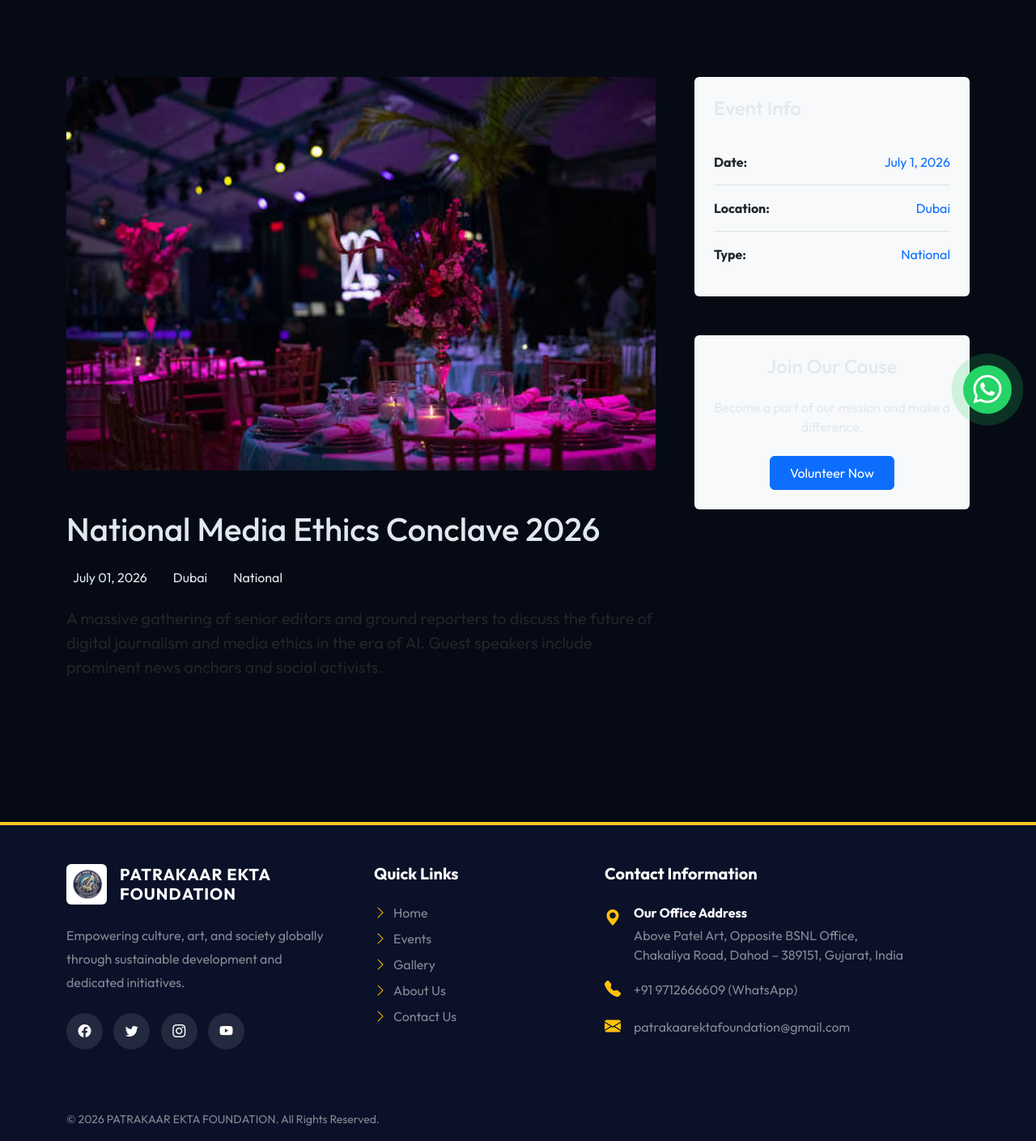
After one commit to skpanchalKarbh/python-site, a Django app: page /events/3/ in a window 1280 px wide. The commit adds this page. Shown: the part 259-1668 px from the top of the page at 81% size. Run offline with Django 5.2, Linux system fonts and the light colour scheme; data comes from the database, SQL or seed files in the repository; both versions use the stored data as it was after the commit; data that the repository does not hold is empty.

Commit message:
feat: add event details page with multiple image gallery support

```diff
--- a/main/models.py
+++ b/main/models.py
@@ -133,3 +133,10 @@ class Certificate(models.Model):
 
     def __str__(self):
         return self.title if self.title else f"Certificate {self.id}"
+
+class EventImage(models.Model):
+    event = models.ForeignKey(Event, related_name='images', on_delete=models.CASCADE)
+    image = models.ImageField(upload_to='events/multiple/')
+
+    def __str__(self):
+        return f"Image for {self.event.title}"
--- /dev/null
+++ b/main/templates/main/event_detail.html
@@ -0,0 +1,103 @@
+{% extends 'main/base.html' %}
+{% load static %}
+
+{% block title %}{{ event.title }} - Patrakaar Ekta Foundation{% endblock %}
+
+{% block content %}
+<!-- Page Header Start -->
+<div class="container-fluid page-header mb-5 wow fadeIn" data-wow-delay="0.1s" style="background: linear-gradient(rgba(0, 0, 0, 0.7), rgba(0, 0, 0, 0.7)), url('{% static 'main/premium_hero_bg.png' %}') center center no-repeat; background-size: cover;">
+    <div class="container text-center">
+        <h1 class="display-4 text-white animated slideInDown mb-4">Event Details</h1>
+        <nav aria-label="breadcrumb animated slideInDown">
+            <ol class="breadcrumb justify-content-center mb-0">
+                <li class="breadcrumb-item"><a class="text-white" href="{% url 'main:home' %}">Home</a></li>
+                <li class="breadcrumb-item"><a class="text-white" href="{% url 'main:events' %}">Events</a></li>
+                <li class="breadcrumb-item text-primary active" aria-current="page">{{ event.title }}</li>
+            </ol>
+        </nav>
+    </div>
+</div>
+<!-- Page Header End -->
+
+<!-- Event Details Start -->
+<div class="container-xxl py-5">
+    <div class="container">
+        <div class="row g-5">
+            <!-- Main Content -->
+            <div class="col-lg-8 wow fadeInUp" data-wow-delay="0.1s">
+                <div class="mb-5">
+                    <img class="img-fluid w-100 rounded mb-5" src="{{ event.image.url }}" alt="{{ event.title }}">
+                    <h1 class="mb-4">{{ event.title }}</h1>
+
+                    <div class="d-flex mb-4">
+                        {% if event.date %}
+                        <div class="d-flex align-items-center me-4">
+                            <i class="far fa-calendar-alt text-primary me-2"></i>
+                            <span>{{ event.date|date:"F d, Y" }}</span>
+                        </div>
+                        {% endif %}
+                        {% if event.place %}
+                        <div class="d-flex align-items-center me-4">
+                            <i class="fas fa-map-marker-alt text-primary me-2"></i>
+                            <span>{{ event.place }}</span>
+                        </div>
+                        {% endif %}
+                        <div class="d-flex align-items-center">
+                            <i class="fas fa-tag text-primary me-2"></i>
+                            <span>{{ event.get_event_type_display }}</span>
+                        </div>
+                    </div>
+
+                    <div class="fs-5 text-body mb-5">
+                        <p>{{ event.description|linebreaks }}</p>
+                    </div>
+                </div>
+
+                <!-- Multiple Images Gallery -->
+                {% if event.images.all %}
+                <div class="mb-5">
+                    <h3 class="mb-4">Event Gallery</h3>
+                    <div class="row g-3">
+                        {% for img in event.images.all %}
+                        <div class="col-md-4 col-sm-6 wow fadeInUp" data-wow-delay="0.{{ forloop.counter }}s">
+                            <div class="gallery-item rounded overflow-hidden" style="height: 200px;">
+                                <img class="img-fluid w-100 h-100" src="{{ img.image.url }}" alt="Event Image" style="object-fit: cover;">
+                            </div>
+                        </div>
+                        {% endfor %}
+                    </div>
+                </div>
+                {% endif %}
+            </div>
+
+            <!-- Sidebar -->
+            <div class="col-lg-4 wow fadeInUp" data-wow-delay="0.5s">
+                <div class="bg-light rounded p-4 mb-5">
+                    <h4 class="mb-4">Event Info</h4>
+                    <ul class="list-unstyled mb-0">
+                        <li class="d-flex justify-content-between border-bottom py-3">
+                            <span class="text-body"><strong>Date:</strong></span>
+                            <span class="text-primary">{{ event.date|default:"TBA" }}</span>
+                        </li>
+                        <li class="d-flex justify-content-between border-bottom py-3">
+                            <span class="text-body"><strong>Location:</strong></span>
+                            <span class="text-primary">{{ event.place|default:"TBA" }}</span>
+                        </li>
+                        <li class="d-flex justify-content-between py-3">
+                            <span class="text-body"><strong>Type:</strong></span>
+                            <span class="text-primary">{{ event.get_event_type_display }}</span>
+                        </li>
+                    </ul>
+                </div>
+
+                <div class="bg-light rounded p-4 text-center">
+                    <h4 class="mb-4">Join Our Cause</h4>
+                    <p class="mb-4">Become a part of our mission and make a difference.</p>
+                    <a href="{% url 'main:join_us' %}" class="btn btn-primary py-2 px-4">Volunteer Now</a>
+                </div>
+            </div>
+        </div>
+    </div>
+</div>
+<!-- Event Details End -->
+{% endblock %}
--- a/main/templates/main/events.html
+++ b/main/templates/main/events.html
@@ -30,7 +30,8 @@
                             {% if event.place %}
                             <p class="card-text text-white-50 mb-3"><i class="bi bi-geo-alt-fill text-warning me-2"></i> {{ event.place }}</p>
                             {% endif %}
-                            <p class="card-text text-light" style="line-height: 1.8; color: #cbd5e1 !important;">{{ event.description|linebreaksbr }}</p>
+                            <p class="card-text text-light" style="line-height: 1.8; color: #cbd5e1 !important;">{{ event.description|truncatewords:40 }}</p>
+                            <a href="{% url 'main:event_detail' event.id %}" class="btn btn-outline-warning mt-3 rounded-pill px-4">View Event Details <i class="bi bi-arrow-right ms-2"></i></a>
                         </div>
                     </div>
                 </div>
--- a/main/templates/main/home.html
+++ b/main/templates/main/home.html
@@ -330,7 +330,7 @@
                         {% endif %}
                     </div>
                     <p class="card-text mb-4 flex-grow-1" style="font-size: 1.05rem; line-height: 1.6; color: #cbd5e1;">{{ event.description|truncatewords:20 }}</p>
-                    <a href="{% url 'main:events' %}" class="text-decoration-none fw-bold"
+                    <a href="{% url 'main:event_detail' event.id %}" class="text-decoration-none fw-bold"
                         style="color: var(--accent-color);">Read Full Story <i class="bi bi-arrow-right ms-2"></i></a>
                 </div>
             </div>
--- a/main/urls.py
+++ b/main/urls.py
@@ -7,6 +7,7 @@ urlpatterns = [
     path('', views.home, name='home'),
     path('about/', views.about, name='about'),
     path('events/', views.events, name='events'),
+    path('events/<int:pk>/', views.event_detail, name='event_detail'),
     path('gallery/', views.gallery, name='gallery'),
     path('contact/', views.contact, name='contact'),
     path('join/', views.join_us, name='join_us'),
--- a/main/views.py
+++ b/main/views.py
@@ -1,4 +1,4 @@
-from django.shortcuts import render, redirect
+from django.shortcuts import render, redirect, get_object_or_404
 from django.contrib import messages
 import threading
 from django.core.mail import send_mail
@@ -41,6 +41,10 @@ def events(request):
     events = Event.objects.filter(is_active=True)
     context = {'events': events}
     return render(request, 'main/events.html', context)
+
+def event_detail(request, pk):
+    event = get_object_or_404(Event, pk=pk, is_active=True)
+    return render(request, 'main/event_detail.html', {'event': event})
 
 def gallery(request):
     images = Gallery.objects.filter(is_active=True)
```
Also changed, not shown: main/admin.py (+7 -1 lines), db.sqlite3, main/migrations/0012_eventimage.py (added).
